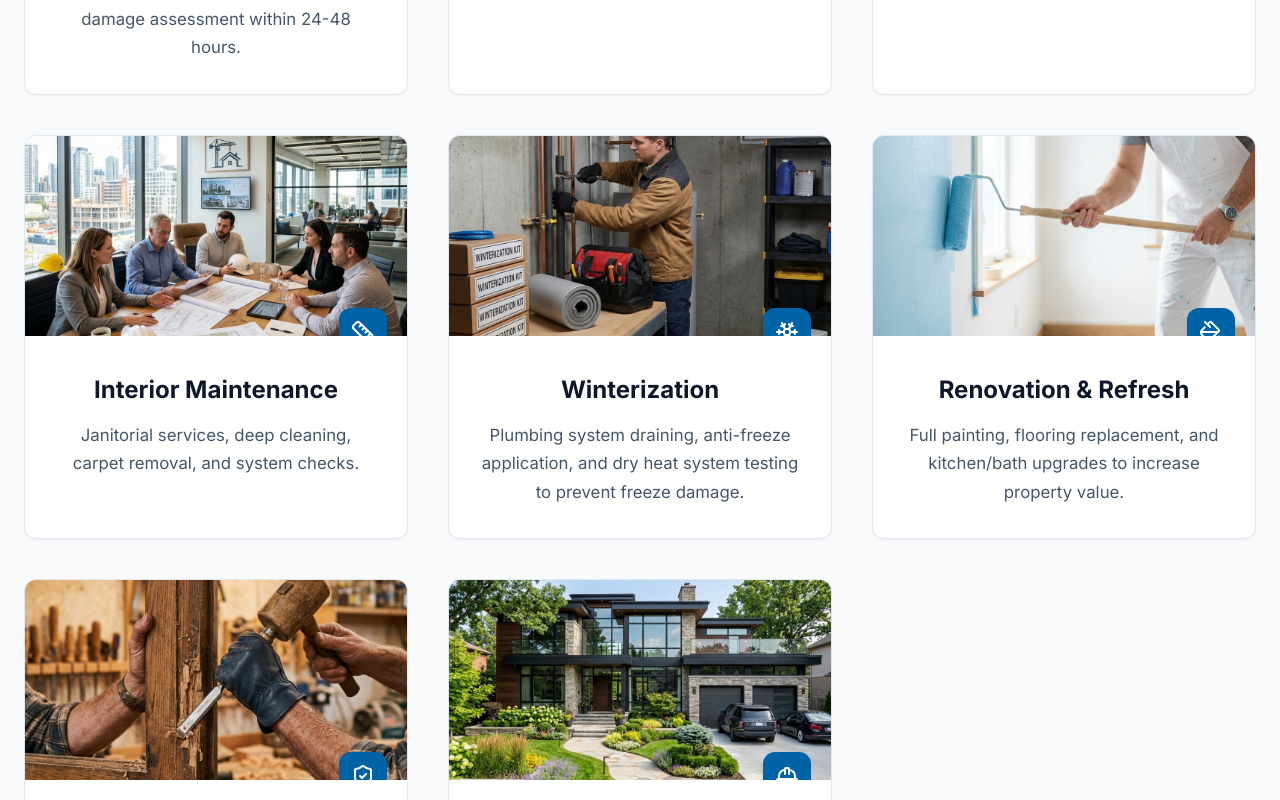
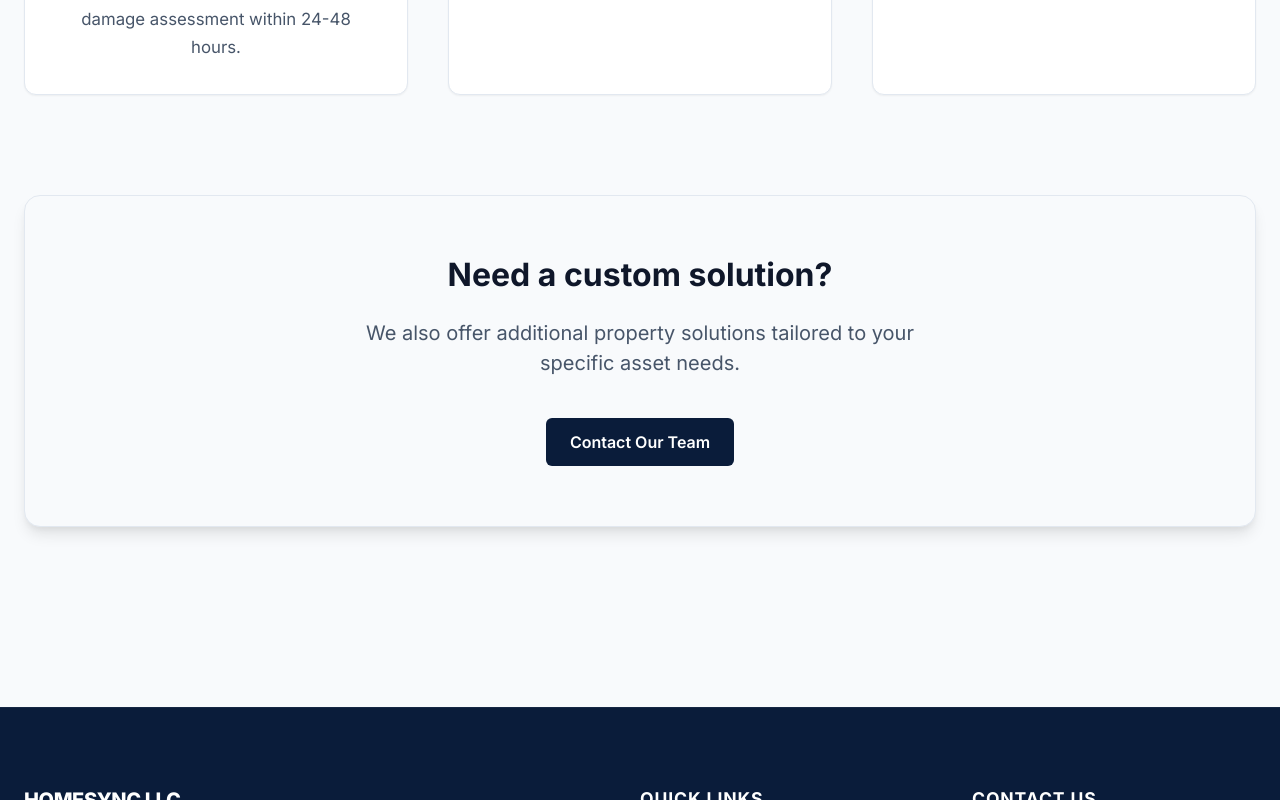
Before and after one commit to RiyadhArfin/Homesync, a React (Vite) app: page /services in a window 1280 px wide. Shown: the part 1780-2580 px from the top of the page. Built offline with nearby package versions, Linux system fonts and the light colour scheme.

Commit message:
Hide the requested service cards from the Services page grid and remove unused assets/imports

```diff
--- a/src/pages/ServicesPage.tsx
+++ b/src/pages/ServicesPage.tsx
@@ -1,6 +1,6 @@
 import { useState, useEffect, useRef } from 'react';
 import { Link } from 'react-router-dom';
-import { ShieldCheck, TreePine, Trash2, Hammer, ClipboardCheck, Home, Ruler, Snowflake, PaintBucket, HardHat, Key, ChevronDown } from 'lucide-react';
+import { TreePine, Trash2, Hammer, ClipboardCheck, Home, Key, ChevronDown } from 'lucide-react';
 import { useRevealOnScroll } from '../hooks/useRevealOnScroll';
 import handymanVideo from '../assets/videos/handyman-service.webm';
 import serviceLock from '../assets/images/service-lock.png';
@@ -9,10 +9,6 @@ import serviceDebris from '../assets/images/service-debris.png';
 import featureInspection from '../assets/images/feature-inspection.png';
 import serviceRepair from '../assets/images/service-repair.png';
 import heroServices from '../assets/images/hero-services.png';
-import officeInterior from '../assets/images/office-interior.png';
-import serviceWinter from '../assets/images/service-winter.png';
-import servicePaint from '../assets/images/service-paint.png';
-import heroMain from '../assets/images/hero-main.png';
 
 const mockOrders = [
   { id: 1, type: 'Initial Inspection', loc: 'Richmond, VA', time: '8m ago', status: 'Completed' },
@@ -78,11 +74,6 @@ export default function ServicesPage() {
         { title: 'Initial Inspections & Reports', icon: <ClipboardCheck size={24} />, img: featureInspection, desc: 'Comprehensive property condition reports, occupancy verification, and damage assessment within 24-48 hours.' },
         { title: 'General Repairs', icon: <Hammer size={24} />, img: serviceRepair, desc: 'Handyman services covering drywall, plumbing leaks, electrical safety checks, and structural repairs.' },
         { title: 'Exterior Maintenance', icon: <Home size={24} />, img: heroServices, desc: 'Siding repairs, gutter cleaning, pressure washing, and roof tarping/patching.' },
-        { title: 'Interior Maintenance', icon: <Ruler size={24} />, img: officeInterior, desc: 'Janitorial services, deep cleaning, carpet removal, and system checks.' },
-        { title: 'Winterization', icon: <Snowflake size={24} />, img: serviceWinter, desc: 'Plumbing system draining, anti-freeze application, and dry heat system testing to prevent freeze damage.' },
-        { title: 'Renovation & Refresh', icon: <PaintBucket size={24} />, img: servicePaint, desc: 'Full painting, flooring replacement, and kitchen/bath upgrades to increase property value.' },
-        { title: 'Health & Safety Repairs', icon: <ShieldCheck size={24} />, img: serviceRepair, desc: 'Mold remediation, trip hazard removal, railing installation, and code compliance fixes.' },
-        { title: 'Full Unit Turnovers', icon: <HardHat size={24} />, img: heroMain, desc: 'End-to-end preparation of rental units for new tenants, including cleaning, repairs, and painting.' },
     ];
 
     return (
```
